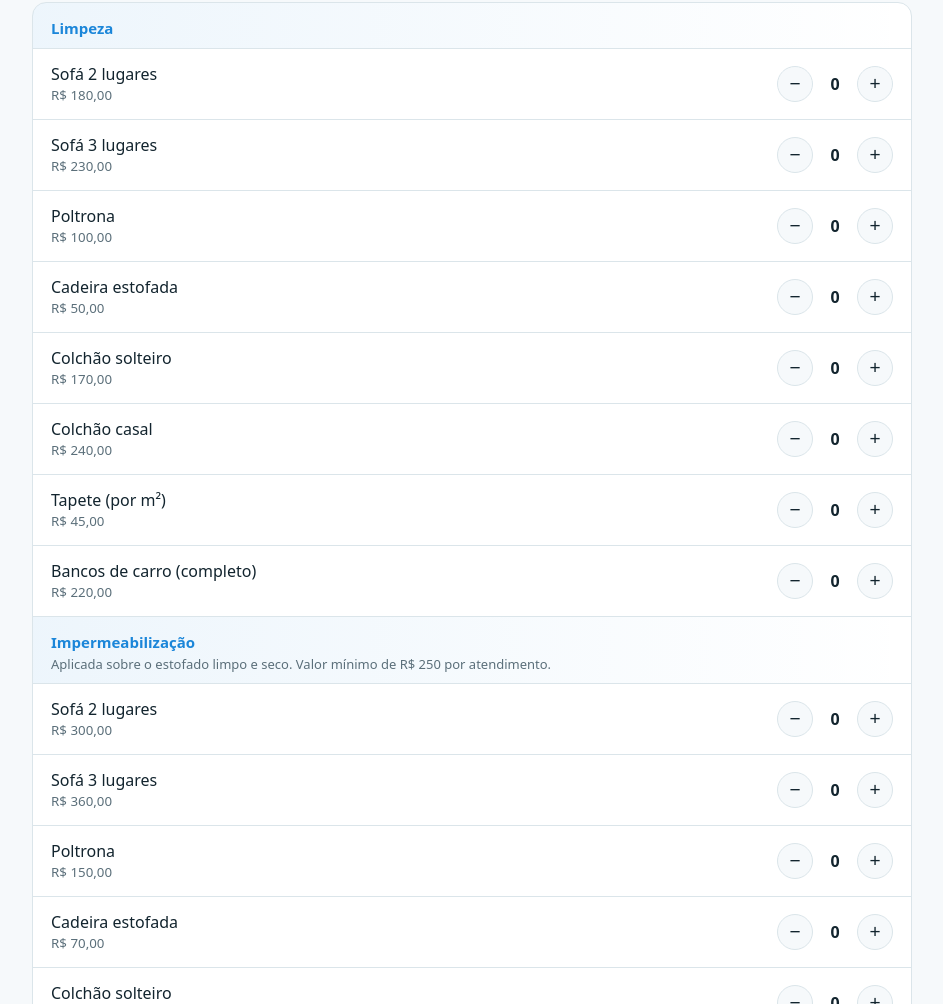
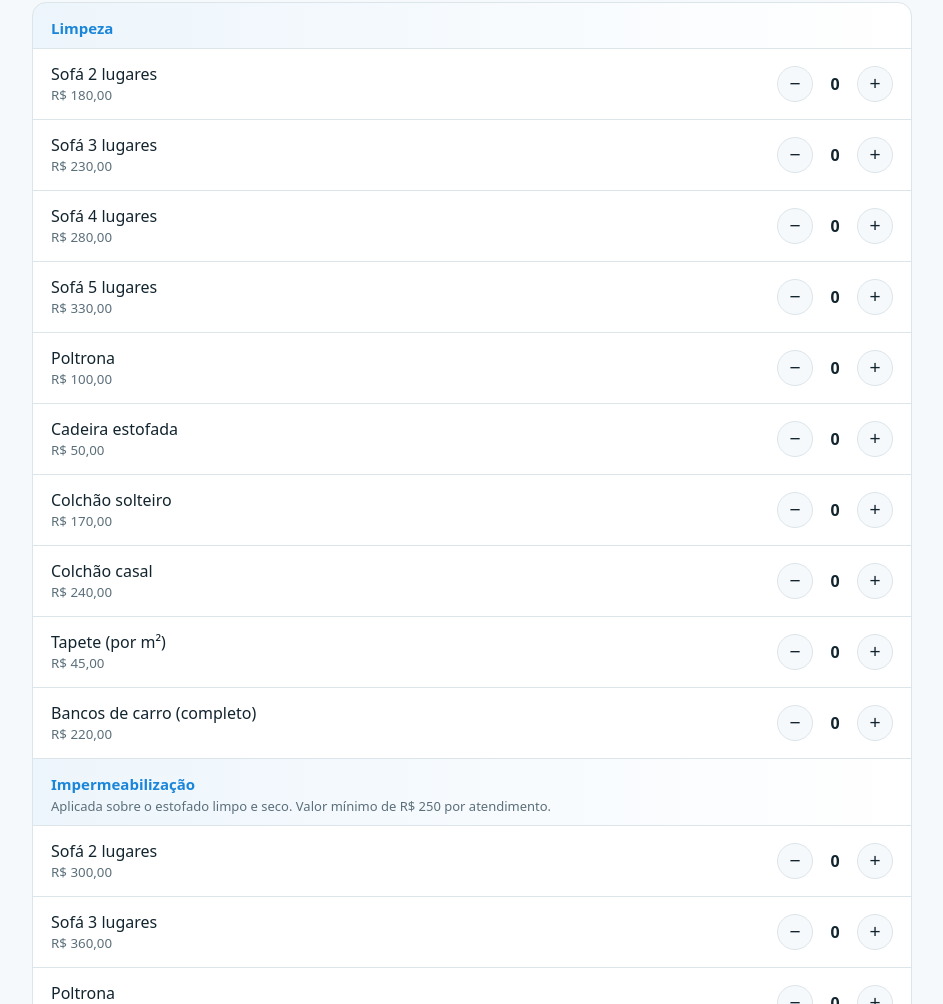
Before and after one commit to tavaresalimpm/salimestofados, a plain HTML site: page index.html in a window 1280 px wide. Shown: the part 2956-3960 px from the top of the page, without its empty margins (168-1111 px from the left). Drawn offline with Linux system fonts and the light colour scheme.

Commit message:
Adiciona sofá 4 lugares (R$280) e 5 lugares (R$330) à limpeza no simulador

```diff
--- a/index.html
+++ b/index.html
@@ -302,7 +302,7 @@ Exemplo pronto — basta colocar os arquivos (ex.: foto1.jpg, foto2.jpg) na past
 const WHATSAPP = "5531993027924"; // número com DDI (55) e DDD (31)
 const grupos = [
   {t:"Limpeza", items:[
-    {n:"Sofá 2 lugares",p:180},{n:"Sofá 3 lugares",p:230},{n:"Poltrona",p:100},
+    {n:"Sofá 2 lugares",p:180},{n:"Sofá 3 lugares",p:230},{n:"Sofá 4 lugares",p:280},{n:"Sofá 5 lugares",p:330},{n:"Poltrona",p:100},
     {n:"Cadeira estofada",p:50},{n:"Colchão solteiro",p:170},{n:"Colchão casal",p:240},
     {n:"Tapete (por m²)",p:45},{n:"Bancos de carro (completo)",p:220}]},
   {t:"Impermeabilização", note:"Aplicada sobre o estofado limpo e seco. Valor mínimo de R$ 250 por atendimento.", items:[
@@ -353,4 +353,4 @@ render();
 </script>
 
 </body>
-</html>
+  </html>
```
